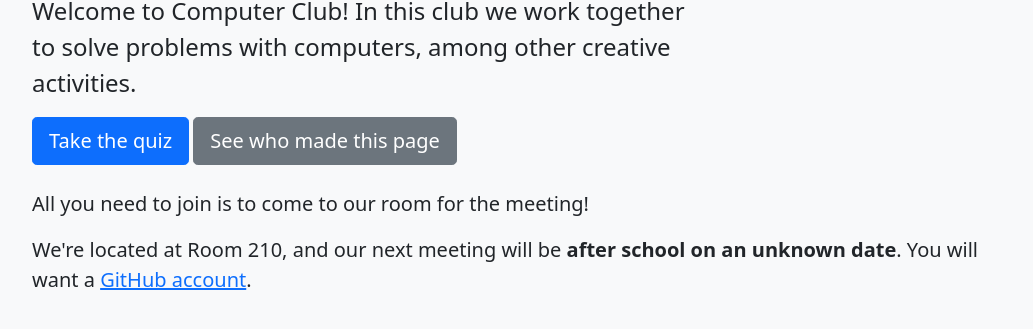
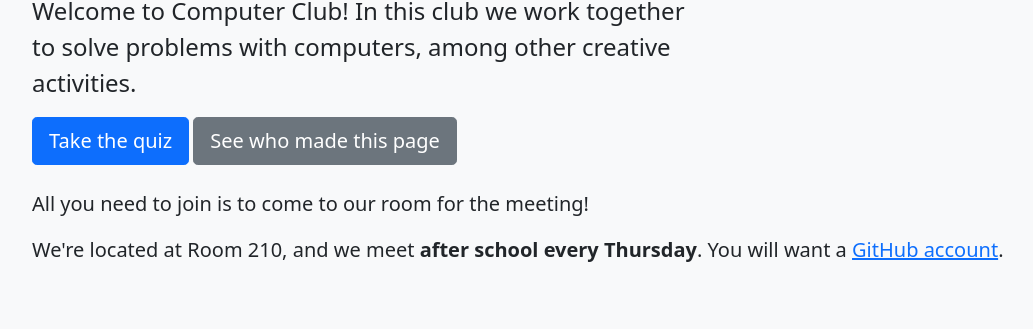
Before and after one commit to lindy-computer-club/lindy-computer-club.github.io, a plain HTML site: page index.html in a window 1280 px wide. Shown: the part 169-498 px from the top of the page, without its empty margins (110-1143 px from the left). Drawn offline with nearby package versions, Linux system fonts and the light colour scheme; no server answers.

Commit message:
Update index.html

```diff
--- a/index.html
+++ b/index.html
@@ -20,8 +20,8 @@
                     <a href="https://github.com/orgs/lindy-computer-club/people"><button class="btn btn-secondary btn-lg" type="button">See who made this page</button></a>
                     <br><br>
                     <p class="fs-5">All you need to join is to come to our room for the meeting!</p>
-                    <p class="fs-5">We're located at Room 210, and our next meeting will be <b>after school on<script src="src/index.js"></script></b>.
-                        <span class="font-weight-bold">You will want a <a href="https://github.com/join">GitHub account</a>.</span></p>
+                    <p class="fs-5">We're located at Room 210, and we meet <b>after school every Thursday</b>.
+                    <span class="font-weight-bold">You will want a <a href="https://github.com/join">GitHub account</a>.</span></p>
                 </div>
             </div>
         </div>
```
